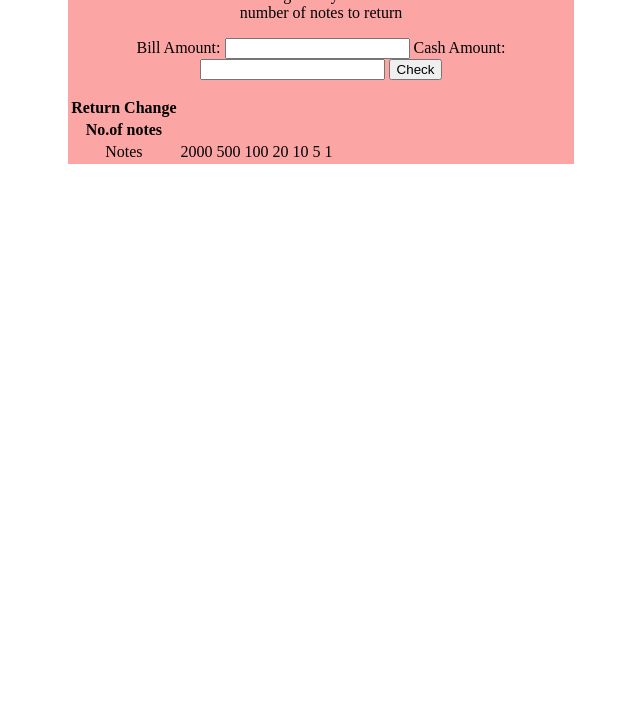
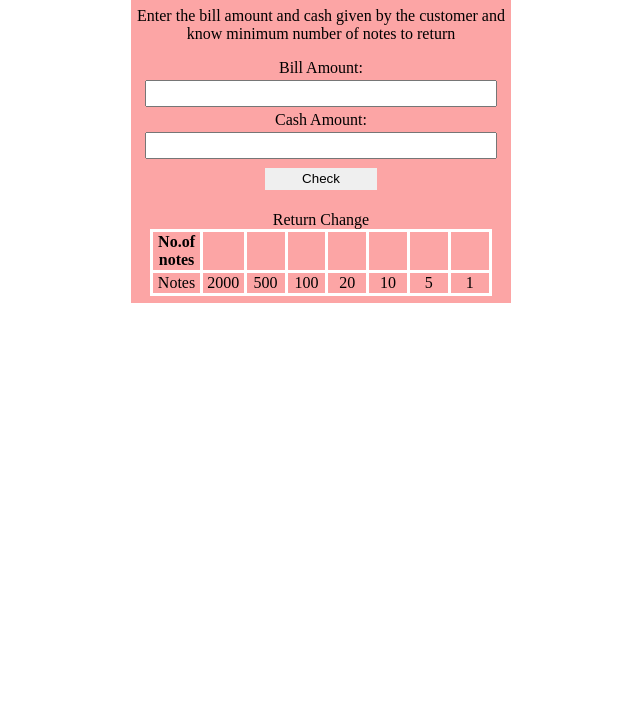
Before and after one commit to sharmivijay/cash-register, a plain HTML site: page index.html in a window 1280 px wide. Shown: the part 94-800 px from the top of the page, without its empty margins (319-959 px from the left). Drawn offline with Linux system fonts and the light colour scheme.

Commit message:
bug- fix for data population

```diff
--- a/index.html
+++ b/index.html
@@ -13,16 +13,16 @@
     <div class="container">
         <h1 class="heading">Cash Register Manager</h1>
         <p>Enter the bill amount and cash given by the customer and know minimum number of notes to return</p>
-        <label for= "input-bill">Bill Amount:</label>
-        <input type="text" id="input-bill">
-        <label for ="input-cash">Cash Amount:</label>
-        <input  type="text" id="input-cash">
+        <label for= "input-bill" >Bill Amount:</label>
+        <input type="number" id="input-bill" >
+        <label for ="input-cash" class="input-cash">Cash Amount:</label>
+        <input  type="number" id="input-cash" class="input-cash">
         <button id="btn-check">Check</button>
         <p class="error-msg"></p>
         <table class ="output-table">
-            <tr>
-                <th>Return Change</th>
-            </tr>
+            <caption class= "table-heading">
+                Return Change
+            </caption>
             <tr>
                 <th>No.of notes</th>
                 <td class="no-of-notes"></td>
--- a/index.js
+++ b/index.js
@@ -2,22 +2,24 @@ var billAmount = document.querySelector("#input-bill");
 var cashAmount = document.querySelector("#input-cash");
 var btnCheck = document.querySelector("#btn-check");
 var errorMessage = document.querySelector(".error-msg");
-const noOfNotes =  document.querySelector(".no-of-notes");
+var noOfNotes =  document.querySelectorAll(".no-of-notes");
 const returnNote = [2000,500,100,20,10,5,1];
 
 
 btnCheck.addEventListener("click", validateBillAmount);
 
-
 function validateBillAmount() {
     hideErrorMessage();
-    if(billAmount.value >= 0){
-        console.log("cashamount value: ",cashAmount.value);
-        if(parseInt(cashAmount.value) > parseInt(billAmount.value)){
+    if(billAmount.value > 0){
+        if(parseInt(cashAmount.value) >= parseInt(billAmount.value)){
             var balance = cashAmount.value - billAmount.value;
-            calculateChange(parseInt(balance));
+            if(balance === 0){
+                showErrorMessage("No Balance");
+            }{
+                calculateChange(balance);
+            }
+
         }else{
-            console.log("here");
             showErrorMessage("Do you want to wash plates?");
         }
 
@@ -42,12 +44,9 @@ function validateCashAmount() {
 
 function calculateChange(balance) {
     for (let i = 0; i < returnNote.length; i++) {
-        // var note = balance/returnNote[i];
-        var note =0;
-        note = Math.floor(balance /  returnNote[i]);
-        console.log(note);
-        balance = balance - ( returnNote[i] * note);
-        console.log(balance);
-        noOfNotes[i].innerText = note;
+        var note = Math.floor(balance/returnNote[i]);
+        //balance = balance - ( returnNote[i] * note);
+        balance = balance % returnNote[i] ;
+        noOfNotes[i].innerText =  note;
         }
 }
--- a/styles.css
+++ b/styles.css
@@ -2,14 +2,54 @@
     --primary-color: #FCA5A5;
 }
 
+
 body{
-    margin-top: 0%;
+    display: grid;
+    min-height: 100%;
 }
 
 .container{
     background-color: var(--primary-color);
-    max-width: 40%;
-    margin: auto;
+    max-width: 30%;
+    margin-top: 1%;
+    margin-bottom: 1%;
+    margin-left : auto;
+    margin-right: auto;
     text-align: center;
-    max-height: 90%;
+    min-height: auto;
 }
+
+#input-bill{
+    width: 90%;
+    padding: 1%;
+    margin: 1%;
+}
+
+#input-cash{
+    width: 90%;
+    padding: 1%;
+    margin: 1%;
+}
+
+#btn-check{
+    width: 30%;
+    padding: 1%;
+    margin: 1%;
+    border: 1px solid var(--primary-color);
+}
+
+.output-table{
+    width: 90%;
+    padding: 3%;
+    margin: 2% auto;
+    border-collapse: collapse;
+}
+
+th, td{
+    border: 3px solid white;
+    width: 10%;
+}
+
+.error-msg{
+    color: red;
+}
```
